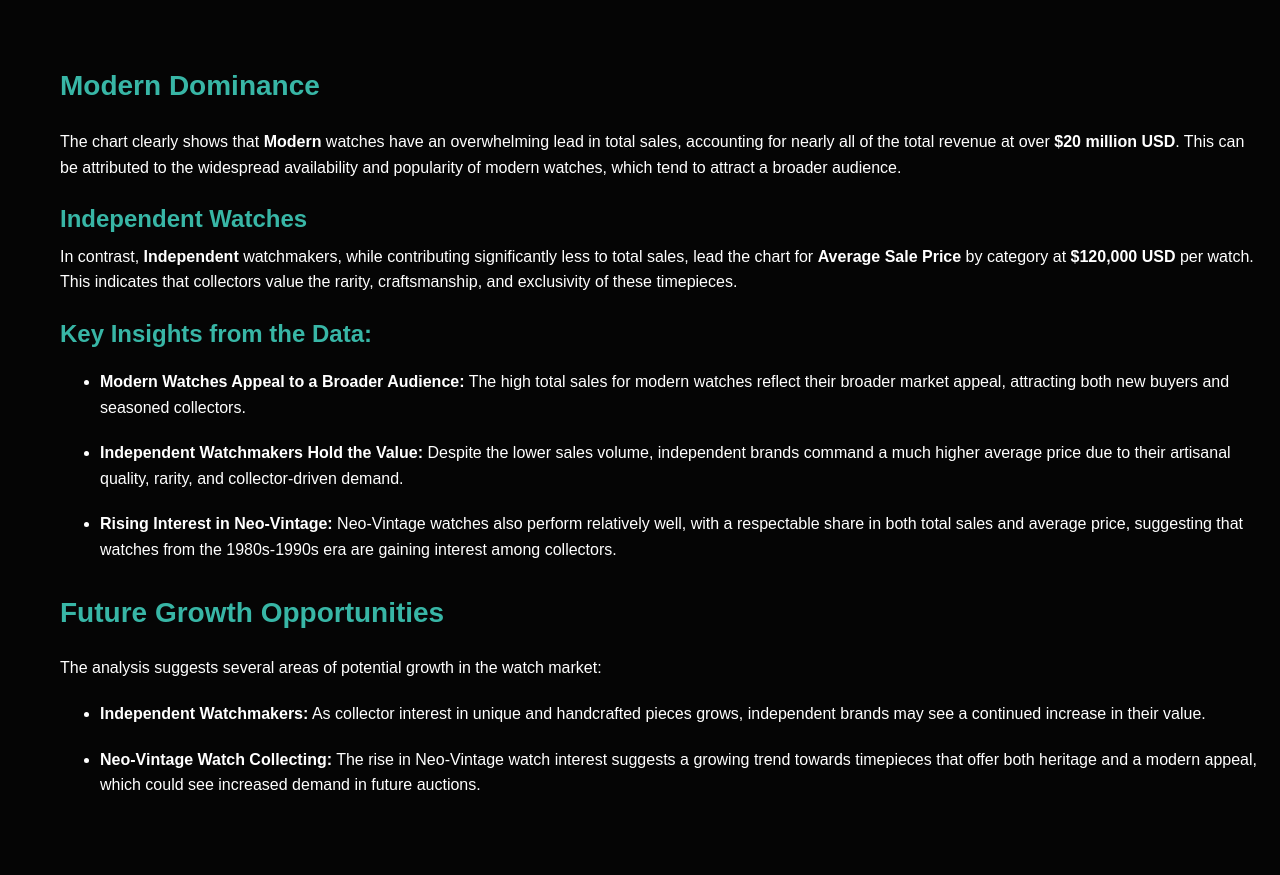
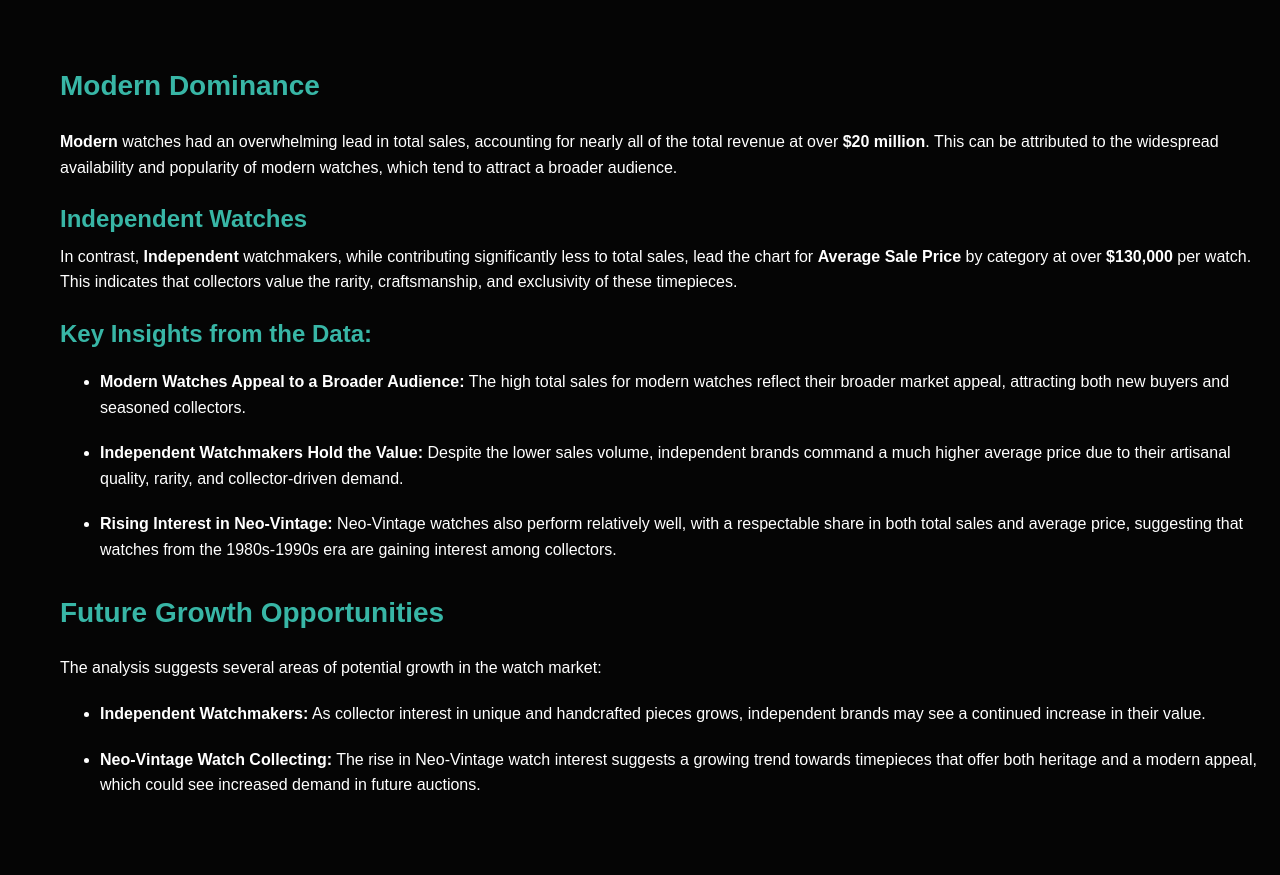
Before and after one commit to bolafadipe/auction-report-june, a plain HTML site: page docs/index.html in a window 1280 px wide. Shown: the part 3820-4695 px from the top of the page. Drawn offline with Linux system fonts and the light colour scheme.

Commit message:
renamed image

```diff
--- a/docs/index.html
+++ b/docs/index.html
@@ -130,10 +130,10 @@
                         <div class="text-section">
                             <p class="analysis-text">
                                 <h3>Modern Dominance</h3>
-                                <p>The chart clearly shows that <strong>Modern</strong> watches have an overwhelming lead in total sales, accounting for nearly all of the total revenue at over <strong>$20 million USD</strong>. This can be attributed to the widespread availability and popularity of modern watches, which tend to attract a broader audience.</p>
+                                <p><strong>Modern</strong> watches had an overwhelming lead in total sales, accounting for nearly all of the total revenue at over <strong>$20 million</strong>. This can be attributed to the widespread availability and popularity of modern watches, which tend to attract a broader audience.</p>
 
                                 <h4>Independent Watches</h4>
-                                <p>In contrast, <strong>Independent</strong> watchmakers, while contributing significantly less to total sales, lead the chart for <strong>Average Sale Price</strong> by category at <strong>$120,000 USD</strong> per watch. This indicates that collectors value the rarity, craftsmanship, and exclusivity of these timepieces.</p>
+                                <p>In contrast, <strong>Independent</strong> watchmakers, while contributing significantly less to total sales, lead the chart for <strong>Average Sale Price</strong> by category at over <strong>$130,000</strong> per watch. This indicates that collectors value the rarity, craftsmanship, and exclusivity of these timepieces.</p>
 
                                 <h4>Key Insights from the Data:</h4>
                                 <ul>
```
Also changed, not shown: docs/images/cat_by_avg_sale_price.png.
